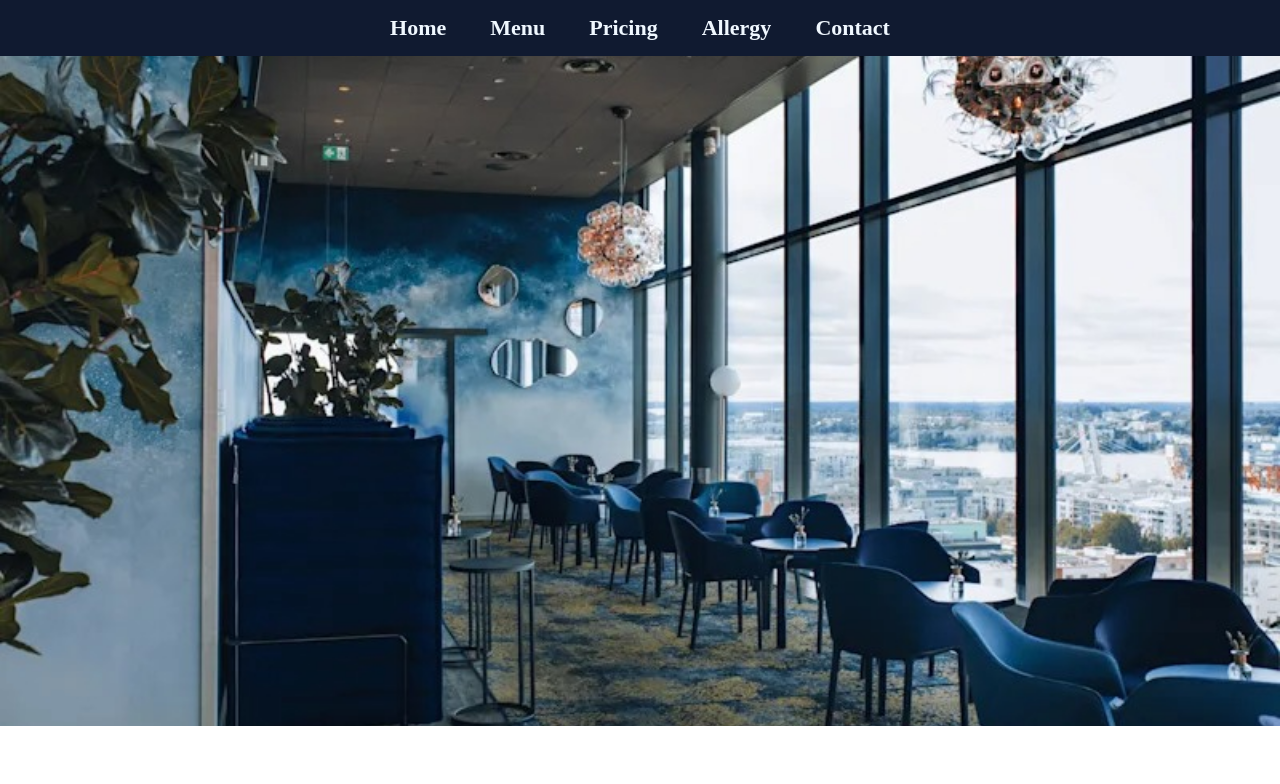
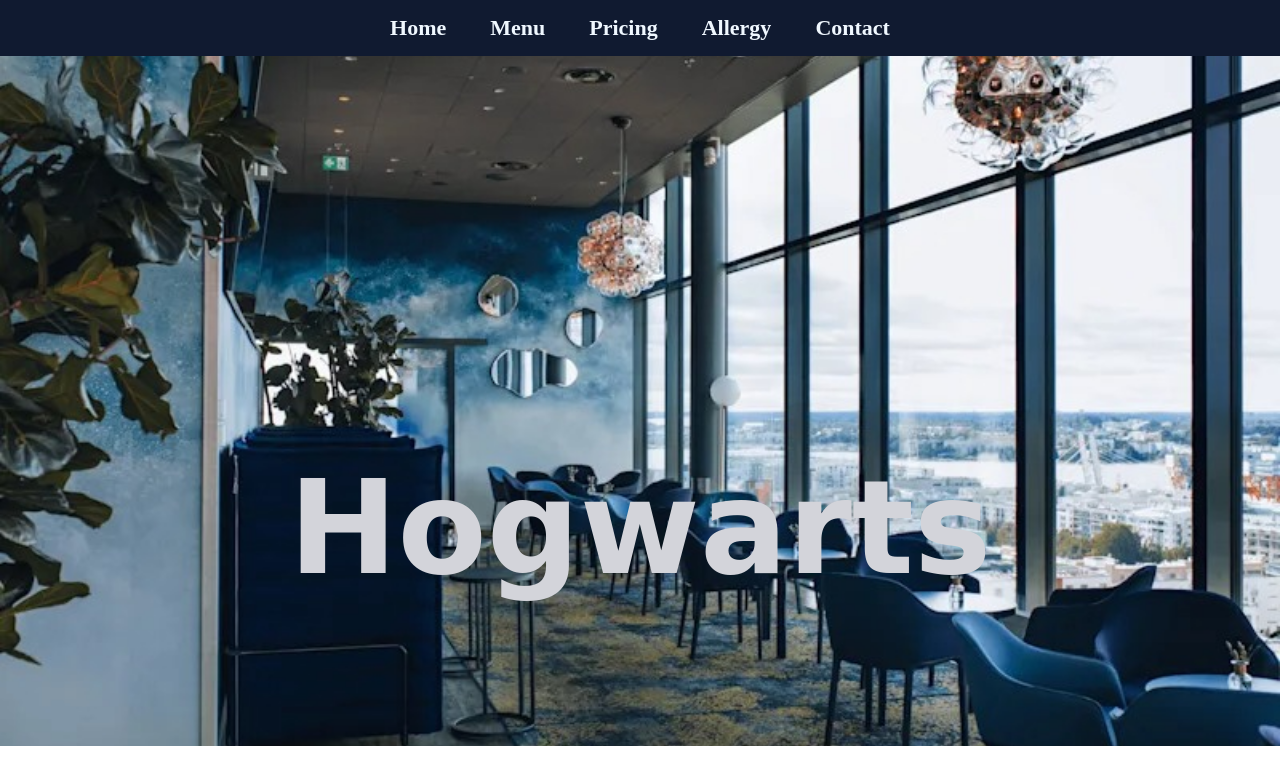
Before and after one commit to oshadi11/Restaurant-Menu-Cafe, a plain HTML site: page index.html in a window 1280 px wide. Drawn offline with Linux system fonts and the light colour scheme.

Commit message:
add header title

```diff
--- a/index.html
+++ b/index.html
@@ -15,7 +15,7 @@
         background-image: url("assets/img/WhatsApp\ Image\ 2026-06-23\ at\ 1.09.04\ PM.jpeg");
         background-size: cover;
         background-position: center;
-        height: 670px;
+        height: 690px;
         margin: 0;
     }
 
@@ -35,6 +35,13 @@
     nav a:hover {
         color: cornflowerblue;
     }
+    h1{
+        margin: 0;
+        font-family: Brush Script MT, Brush Script Std, cursive;
+        font-size: 130px;
+        color: rgb(211, 212, 218);
+
+    }
 </style>
 
 <body>
@@ -53,7 +60,10 @@
         <td width="20%"></td>
     </tr>
     <header>
-
+        <center>
+            <br><br><br><br><br><br><br><br><br><br><br><br><br><br><br><br><br><br><br><br><br><br>
+            <h1>Hogwarts</h1>
+        </center>
     </header>
 </body>
 
```
